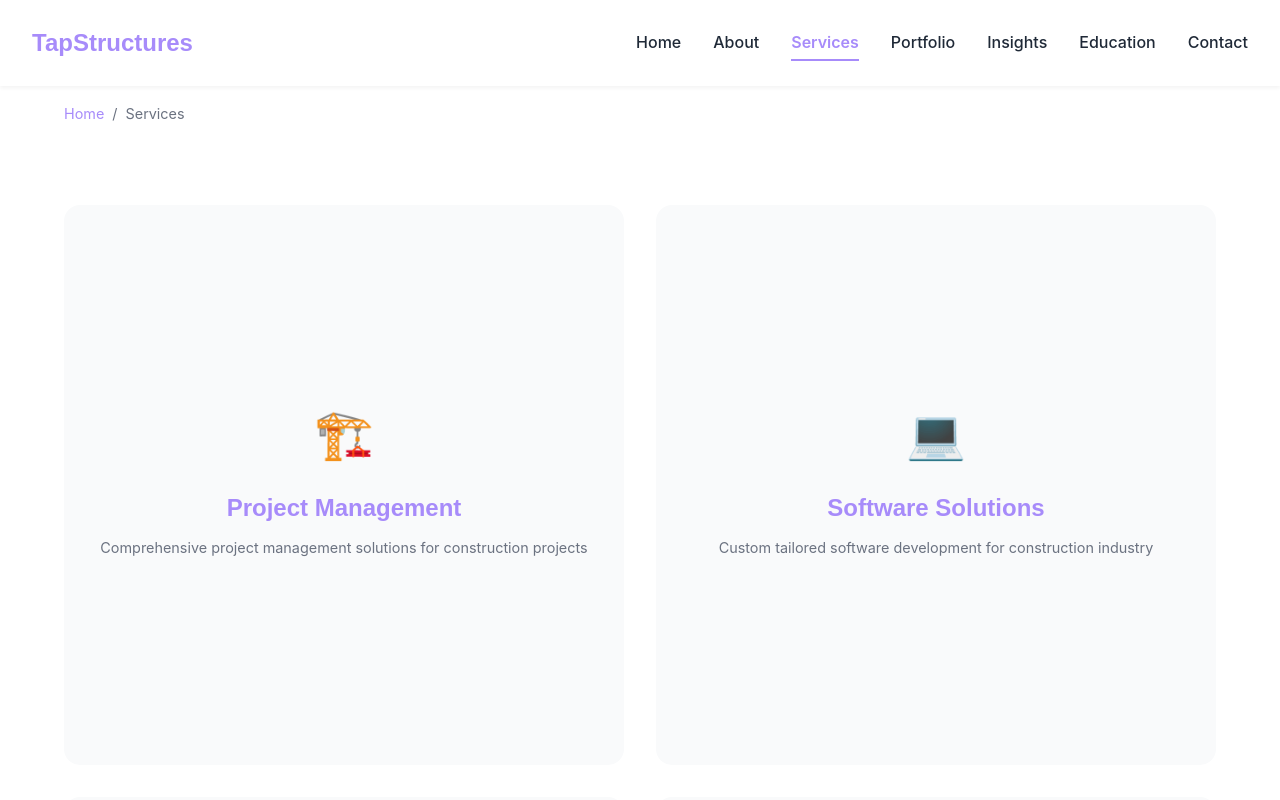
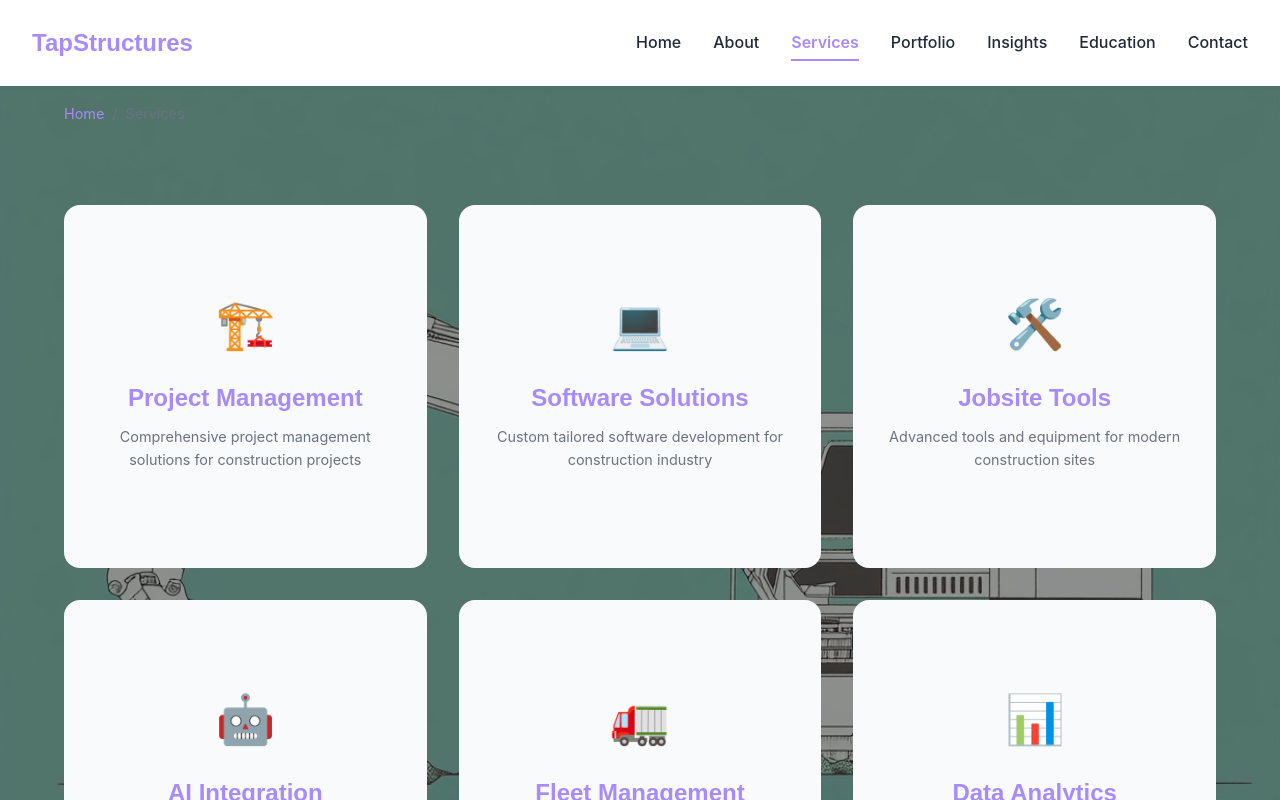
Before and after one commit to motiev01/tapstructures, a React (Create React App) app: page /services in a window 1280 px wide. Shown: the top 800 px of the page. Built offline with nearby package versions, Linux system fonts and the light colour scheme.

Commit message:
LandingPage mp4 addition. About Changes. Services additions.

```diff
--- a/src/pages/AboutPage.tsx
+++ b/src/pages/AboutPage.tsx
@@ -20,7 +20,7 @@ const BioContainer = styled.div`
   position: relative;
   margin: -5rem -2rem 0 -2rem;
   height: 85vh;
-  background-color: #E6F3F0;
+  background-color: #1A1A1A;
   background-image: url(${bulldozerImage});
   background-size: cover;
   background-position: center;
@@ -41,7 +41,7 @@ const BioContent = styled.div`
   max-width: 800px;
   margin: 0 auto;
   width: fit-content;
-  background-color: #A0D6B4;
+  background-color: #1A1A1A;
   padding-bottom: 1rem;
   margin-bottom: 0;
 
--- a/src/pages/LandingPage.tsx
+++ b/src/pages/LandingPage.tsx
@@ -6,7 +6,7 @@ import { Link } from 'react-router-dom';
 import Container from '../components/common/Container';
 import Button from '../components/common/Button';
 import Card from '../components/common/Card';
-import excavatorImage from '../assets/images/Excavator-Tap-12.png';
+import backgroundVideo from '../assets/videos/LandingPage-Excavator-01.mp4';
 
 const HeroSection = styled.section`
   padding: 6rem 0;
@@ -88,6 +88,16 @@ const CTASection = styled.section`
   text-align: center;
 `;
 
+const VideoBackground = styled.video`
+  width: 100%;
+  height: 100%;
+  object-fit: cover;
+  position: absolute;
+  top: 0;
+  left: 0;
+  z-index: 1;
+`;
+
 const ImageBackgroundSection = styled.section`
   position: relative;
   height: 80vh;
@@ -103,12 +113,8 @@ const ImageBackgroundSection = styled.section`
     left: 0;
     right: 0;
     bottom: 0;
-    background-image: url(${excavatorImage});
-    background-size: cover;
-    background-position: center;
-    background-repeat: no-repeat;
-    filter: brightness(0.7);
-    z-index: 1;
+    background: rgba(0, 0, 0, 0.4);
+    z-index: 2;
   }
 `;
 
@@ -263,6 +269,15 @@ const LandingPage: React.FC = () => {
       </HeroSection>
 
       <ImageBackgroundSection>
+        <VideoBackground
+          autoPlay
+          loop
+          muted
+          playsInline
+        >
+          <source src={backgroundVideo} type="video/mp4" />
+          Your browser does not support the video tag.
+        </VideoBackground>
         <Container>
           <ImageContent>
             <motion.div
--- a/src/pages/ServicesPage.tsx
+++ b/src/pages/ServicesPage.tsx
@@ -3,16 +3,38 @@ import styled from 'styled-components';
 import { motion, AnimatePresence } from 'framer-motion';
 import { Link } from 'react-router-dom';
 import Container from '../components/common/Container';
+import excavatorImage from '../assets/images/Excavator-Tap-12.png';
+
+const ServicesBackground = styled.div`
+  position: relative;
+  min-height: 100vh;
+  background-image: url(${excavatorImage});
+  background-size: cover;
+  background-position: center;
+  background-attachment: fixed;
+
+  &::before {
+    content: '';
+    position: absolute;
+    top: 0;
+    left: 0;
+    right: 0;
+    bottom: 0;
+    background: rgba(0, 0, 0, 0.4);
+    z-index: 1;
+  }
+`;
+
+const ServicesContent = styled.div`
+  position: relative;
+  z-index: 2;
+`;
 
 const ServicesGrid = styled.div`
   display: grid;
-  grid-template-columns: repeat(2, 1fr);
+  grid-template-columns: repeat(auto-fit, minmax(300px, 1fr));
   gap: 2rem;
   padding: 2rem 0;
-
-  @media (max-width: 768px) {
-    grid-template-columns: 1fr;
-  }
 `;
 
 const ServiceCard = styled(motion.div)<{ isSelected: boolean }>`
@@ -361,7 +383,9 @@ const ServicesPage: React.FC = () => {
   };
 
   return (
+    <ServicesBackground>
       <Container>
+        <ServicesContent>
           <Breadcrumb>
             <Link to="/">Home</Link>
             <span>/</span>
@@ -383,6 +407,8 @@ const ServicesPage: React.FC = () => {
               </ServiceCard>
             ))}
           </ServicesGrid>
+        </ServicesContent>
+      </Container>
 
       <AnimatePresence>
         {selectedService && (
@@ -428,7 +454,7 @@ const ServicesPage: React.FC = () => {
       >
         ↑
       </BackToTopButton>
-    </Container>
+    </ServicesBackground>
   );
 };
 
--- /dev/null
+++ b/src/types/video.d.ts
@@ -0,0 +1,4 @@
+declare module '*.mp4' {
+  const src: string;
+  export default src;
+}
```
Also changed, not shown: 1 other file (tests, documents, lock files or other folders). Lines whose indentation alone changed are shown as unchanged.
